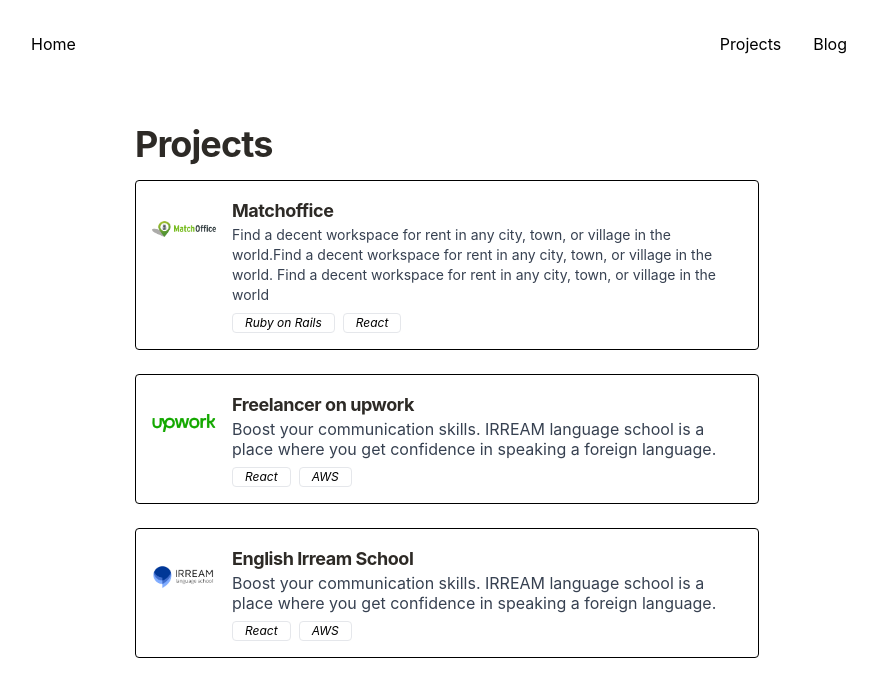
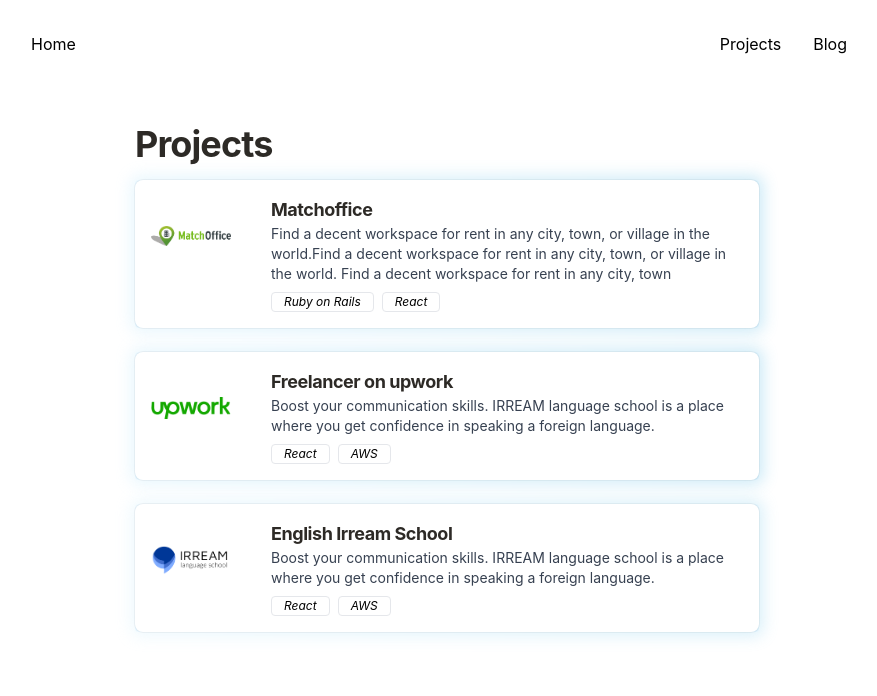
Before and after one commit to ipod4g/next-react-personal-website, a Next.js app: page /projects in a window 1280 px wide. Shown: the top 696 px of the page, without its empty margins (193-1070 px from the left). Built offline with nearby package versions, Linux system fonts and the light colour scheme.

Commit message:
add styles for projects item and blog item

```diff
--- a/components/Blog/Blog.jsx
+++ b/components/Blog/Blog.jsx
@@ -17,8 +17,7 @@
       </div>
 
       <Link href="/testposts">
-        <a className='hover:scale-110 italic inline-block px-3 py-px text-sm rounded cursor-pointer
-         border border-black dark:border-white hover:text-white hover:border-white hover:bg-black'>Read more
+        <a className='mt-6 hover:scale-105 italic inline-block px-3 py-px text-xs rounded cursor-pointer border dark:border-white '>Read more
 
         </a>
       </Link>
--- a/components/MainInfo/MainInfo.jsx
+++ b/components/MainInfo/MainInfo.jsx
@@ -71,7 +71,6 @@
         <path stroke="#292D32" stroke-linecap="round" stroke-linejoin="round" stroke-width="1.5" d="M8.47 10.64 12 14.16l3.53-3.52"/>
         </svg> */}
 
-        <p>More info</p>
 
 
         <svg className='animate-bounce w-10 h-10 fill-title my-5' width="40" height="40" viewBox="0 0 1920 1920"><path fill-rule="evenodd" d="M902.83 0v1699.925l-476.465-476.467L345 1304.823 960.177 1920l615.407-615.177-81.365-81.365-476.466 476.467V0z"/></svg>
--- a/components/Posts/PostItem.jsx
+++ b/components/Posts/PostItem.jsx
@@ -13,7 +13,59 @@
 
   return (
     <Link href={`/testposts/${slug}`}>
-      <article className='flex-blog-cards mb-6 cursor-pointer rounded-t-lg shadow-2xl'>
+
+      <a
+        href="#"
+        class="relative block overflow-hidden rounded-lg border border-gray-100 p-6 flex-blog-cards hover:shadow-lg
+        transition-all "
+      >
+        <span
+          class="absolute inset-x-0 bottom-0 h-1 bg-gradient-to-r from-green-300 via-blue-500 to-purple-600"
+        ></span>
+
+        <div class="justify-between sm:flex">
+          <div>
+            <h3 class="text-xl font-bold text-gray-900">
+              {title}
+            </h3>
+          </div>
+
+        </div>
+
+        <div class="mt-4 sm:pr-8">
+          <p class="text-sm text-gray-500">
+            {description}
+            {/* Lorem ipsum dolor sit, amet consectetur adipisicing elit. At velit illum
+            provident a, ipsa maiores deleniti consectetur nobis et eaque. */}
+          </p>
+        </div>
+
+        <dl class="mt-6 flex">
+          <div class="flex flex-col-reverse">
+            <dd class="text-xs text-gray-500">{createdAt.toDateString()}</dd>
+          </div>
+
+          <div class="ml-3 flex flex-col-reverse sm:ml-6">
+            <dd class="text-xs text-gray-500">{post.minutesToRead} </dd>
+          </div>
+        </dl>
+      </a>
+
+      {/* <article className='flex-blog-cards mb-6 cursor-pointer rounded-t-lg
+      bg-white rounded-xl transform transition duration-500 hover:scale-105 hover:shadow-2xl
+      '>
+
+
+
+        <div className='w-full h-44 relative'>
+          <Image
+            className='w-full rounded-b'
+            src={post.thumbnailUrl}
+            alt='portfolio'
+            layout='fill'
+            objectFit='cover'
+          />
+        </div>
         <div>
           <div className='flex justify-between italic text-xs'>
             <div>
@@ -28,7 +80,7 @@
           <h3 className='text-title'>{title}</h3>
           <p>{description}</p>
         </div>
-        <div className='w-full h-44 relative'>
+        {/* <div className='w-full h-44 relative'>
           <Image
             className='w-full rounded-b'
             src={post.thumbnailUrl}
@@ -36,11 +88,13 @@
             layout='fill'
             objectFit='cover'
           />
-        </div>
+        </div> */}
 
         {/* <h4 className='font-bold'>{title}</h4> */}
 
-      </article>
+
+
+        {/* </article> */}
     </Link>
   );
 }
--- a/pages/projects.jsx
+++ b/pages/projects.jsx
@@ -2,14 +2,23 @@
 import Image from 'next/image';
 import Link from 'next/link';
 import TechLabel from '../components/shared/TechLabel';
+
+
+// bg-gradient-to-r
+
 
 function Projects(props) {
   return (
     <div>
       <h2 className='font-bold text-2xl md:text-4xl tracking-tight mb-4 mt-8 text-title dark:text-white'>Projects</h2>
 
-      <a href="https://www.matchoffice.com" target="_blank" className='flex mb-6 items-start border border-black dark:border-white rounded p-4'>
-        <div className='relative h-16 w-16 block mr-4 shrink-0'>
+      <a href="https://www.matchoffice.com" target="_blank" className='relative top-0 flex mb-6 rounded items-start
+      hover:bg-white hover:top-[-4px] transition-all duration-200 hover:ease-out
+      bg-[radial-gradient(ellipse_at_top,_var(--tw-gradient-stops))] from-white to-sky-50 hover:bg-gradient-to-l dark:bg-navigation'>
+          <div class="relative group">
+          <div class="absolute -inset-1 bg-gradient-to-r from-[#a5dff9] to-[#30A9DE] rounded-lg blur opacity-25 group-hover:opacity-100 transition duration-1000 group-hover:duration-200"></div>
+          <div class="relative p-4 bg-white ring-1 ring-gray-900/5 rounded-lg leading-none flex items-top justify-start space-x-6 dark:bg-navigation">
+        <div className='relative h-20 w-20 block mr-4 shrink-0'>
           <Image
             className='rounded-full'
             src="/images/matchoffice.png"
@@ -20,19 +29,35 @@
         </div>
         <div>
           <h4 className='text-lg font-bold tracking-tight text-title dark:text-red-500'>Matchoffice</h4>
-          <p className='leading-5 text-gray-700 dark:text-gray-300 text-sm'>Find a decent workspace for rent in any city, town, or village in the world.Find a decent workspace for rent in any city, town, or village in the world. Find a decent workspace for rent in any city, town, or village in the world</p>
+          <p className='leading-5 text-gray-700 dark:text-gray-300 text-sm'>Find a decent workspace for rent in any city, town, or village in the world.Find a decent workspace for rent in any city, town, or village in the world. Find a decent workspace for rent in any city, town</p>
           <div className='flex md:flex-row mt-2'>
             <TechLabel title='Ruby on Rails' />
             <TechLabel title='React' />
           </div>
         </div>
 
+        </div>
+        </div>
+
       </a>
 
 
 
-      <a href="https://www.upwork.com/freelancers/~01872814c9610089a8" target="_blank" className='flex mb-6  items-start border border-black dark:border-white rounded p-4'>
-        <div className='relative h-16 w-16 block mr-4 shrink-0'>
+
+
+
+      {/* <a href="https://www.upwork.com/freelancers/~01872814c9610089a8" target="_blank" className='relative top-0 flex mb-6 rounded p-4 items-start border
+      hover:shadow-projects hover:border hover:border-black hover:bg-white hover:top-[-4px] transition-all duration-200 hover:ease-out
+      bg-gradient-to-l from-white to-sky-50 hover:bg-gradient-to-r'>
+        <div className='relative h-16 w-16 block mr-4 shrink-0'> */}
+
+<a href="https://www.upwork.com/freelancers/~01872814c9610089a8" target="_blank" className='relative top-0 flex mb-6 rounded items-start
+      hover:bg-white hover:top-[-4px] transition-all duration-200 hover:ease-out
+      bg-[radial-gradient(ellipse_at_top,_var(--tw-gradient-stops))] from-white to-sky-50 hover:bg-gradient-to-l'>
+          <div class="relative group">
+          <div class="absolute -inset-1 bg-gradient-to-r from-[#a5dff9] to-[#30A9DE] rounded-lg blur opacity-25 group-hover:opacity-100 transition duration-1000 group-hover:duration-200"></div>
+          <div class="relative p-4 bg-white ring-1 ring-gray-900/5 rounded-lg leading-none flex items-top justify-start space-x-6">
+        <div className='relative h-20 w-20 block mr-4 shrink-0'>
           <Image
             className='rounded-full'
             src="/images/upwork.png"
@@ -43,17 +68,32 @@
         </div>
         <div>
           <h4 className='text-lg font-bold tracking-tight text-title'>Freelancer on upwork</h4>
-          <p className='leading-5 text-gray-700 dark:text-gray-300'>Boost your communication skills. IRREAM language school is a place where you get confidence in speaking a foreign language.</p>
+          <p className='leading-5 text-gray-700 dark:text-gray-300 text-sm'>Boost your communication skills. IRREAM language school is a place where you get confidence in speaking a foreign language.</p>
           <div className='flex md:flex-row mt-2'>
             <TechLabel title='React' />
             <TechLabel title='AWS' />
           </div>
         </div>
+        </div>
+        </div>
       </a>
 
 
-      <a href="https://www.english-irream.com/" target="_blank" className='flex mb-6  items-start border border-black dark:border-white rounded p-4'>
-        <div className='relative h-16 w-16 block mr-4 shrink-0'>
+
+
+
+      {/* <a href="https://www.english-irream.com/" target="_blank" className='relative top-0 flex mb-6 rounded p-4 items-start border
+      hover:shadow-projects hover:border hover:border-black hover:bg-white hover:top-[-4px] transition-all duration-200 hover:ease-out
+      bg-gradient-to-r from-white to-sky-50 hover:bg-gradient-to-l'>
+        <div className='relative h-16 w-16 block mr-4 shrink-0'> */}
+
+        <a href="https://www.english-irream.com/" target="_blank" className='relative top-0 flex mb-6 rounded items-start
+          hover:bg-white hover:top-[-4px] transition-all duration-200 hover:ease-out
+          bg-[radial-gradient(ellipse_at_top,_var(--tw-gradient-stops))] from-white to-sky-50 hover:bg-gradient-to-l'>
+          <div class="relative group">
+          <div class="absolute -inset-1 bg-gradient-to-r from-[#bde7fa] to-[#64c1e8] rounded-lg blur opacity-25 group-hover:opacity-100 transition duration-1000 group-hover:duration-200"></div>
+          <div class="relative p-4 bg-white ring-1 ring-gray-900/5 rounded-lg leading-none flex items-top justify-start space-x-6">
+        <div className='relative h-20 w-20 block mr-4 shrink-0'>
           <Image
             className='rounded-full'
             src="/images/irream.png"
@@ -64,11 +104,13 @@
         </div>
         <div>
           <h4 className='text-lg font-bold tracking-tight text-title'>English Irream School</h4>
-          <p className='leading-5 text-gray-700 dark:text-gray-300'>Boost your communication skills. IRREAM language school is a place where you get confidence in speaking a foreign language.</p>
+          <p className='leading-5 text-gray-700 dark:text-gray-300 text-sm'>Boost your communication skills. IRREAM language school is a place where you get confidence in speaking a foreign language.</p>
           <div className='flex md:flex-row mt-2'>
             <TechLabel title='React' />
             <TechLabel title='AWS' />
           </div>
+        </div>
+        </div>
         </div>
       </a>
 
--- a/tailwind.config.js
+++ b/tailwind.config.js
@@ -19,7 +19,12 @@
         'navigation': '#121212',
         'title-main': '#090707',
         'title-dark': '#EFDC05',
-        'blue': '#30A9DE'
+        'blue': '#30A9DE',
+        'test': '#f2f8f9',
+        'one': '#cccccc'
+      },
+      boxShadow: {
+        projects: '0px 4px 8px rgb(38 38 38 / 20%)'
       },
       flex: {
         'blog-cards': '0 1 calc(50% - 1em)'
```
Also changed, not shown: pages/index.js (+155 -0 lines). Lines whose indentation alone changed are shown as unchanged.
